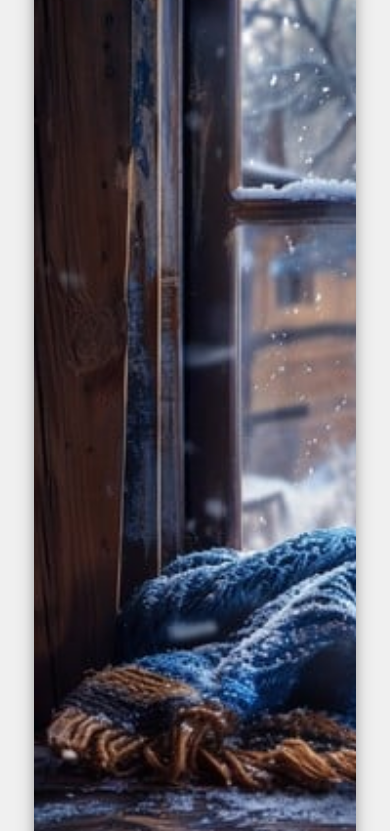
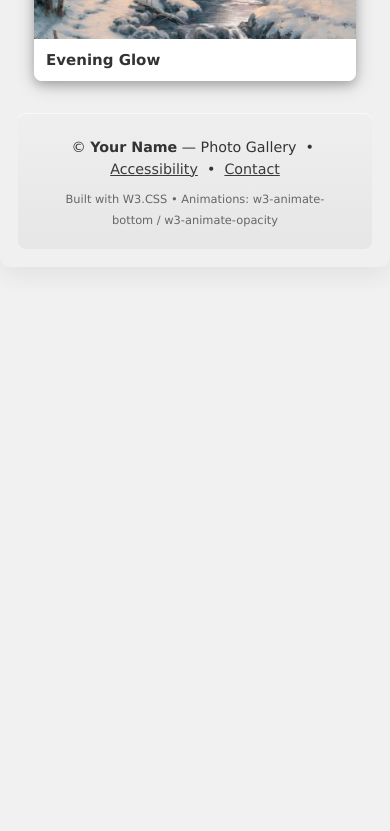
Before and after one commit to BrackMister/Nav2, a plain HTML site: page Nav2.html in a window 390 px wide. Shown: the part 1480-2311 px from the top of the page. After the commit the page ends 1769 px from the top, so only its background shows below. Drawn offline with nearby package versions, Linux system fonts and the light colour scheme.

Commit message:
Update Nav2.html

```diff
--- a/Nav2.html
+++ b/Nav2.html
@@ -1,5 +1,5 @@
 <!doctype html>
-<html>
+<html lang="en">
 <head>
   <meta charset="utf-8" />
   <meta name="viewport" content="width=device-width,initial-scale=1" />
@@ -33,7 +33,7 @@
 
     /* Thumbnail sizing & uniform crop */
     .thumb {
-      width:1000px;
+      width:100%;
       height:220px;               /* consistent thumbnail height */
       object-fit:cover;           /* crop center, keeps aspect ratio */
       display:block;
@@ -62,8 +62,8 @@
     }
 
     /* Responsive: reduce thumbnail height on small screens */
-    @media (max-width:1000px){
-      .thumb { height:1000px; }
+    @media (max-width:640px){
+      .thumb { height:160px; }
     }
   </style>
 </head>
@@ -145,7 +145,7 @@
     <!-- FOOTER -->
     <footer class="site-footer w3-margin-top">
       <div class="w3-container">
-        <p style="margin:6px 0 8px 0;">© <strong>Bracken Biesinger</strong> — Photo Gallery &nbsp;•&nbsp; <a href="#" class="w3-text-dark-gray">Accessibility</a> &nbsp;•&nbsp; <a href="#" class="w3-text-dark-gray">Contact</a></p>
+        <p style="margin:6px 0 8px 0;">© <strong>Your Name</strong> — Photo Gallery &nbsp;•&nbsp; <a href="#" class="w3-text-dark-gray">Accessibility</a> &nbsp;•&nbsp; <a href="#" class="w3-text-dark-gray">Contact</a></p>
         <small style="color:#666;">Built with W3.CSS • Animations: w3-animate-bottom / w3-animate-opacity</small>
       </div>
     </footer>
```
